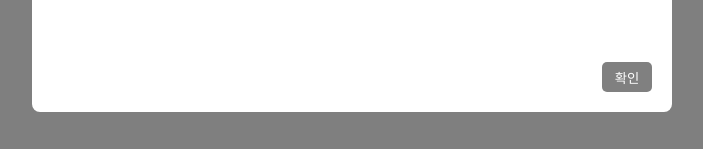
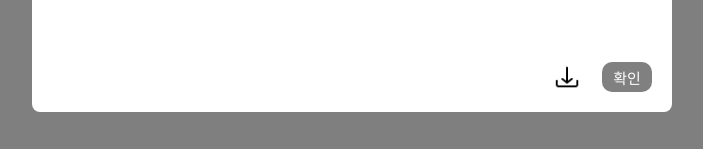
Before and after one commit to SWPC-caffeine/Ppurio-frontend, a React (Create React App) app: page /image in a window 1280 px wide. Shown: the part 648-797 px from the top of the page, without its empty margins (288-991 px from the left). Built offline with nearby package versions, Linux system fonts and the light colour scheme.

Commit message:
add loading Spinner

```diff
--- a/src/ImagePage.js
+++ b/src/ImagePage.js
@@ -11,6 +11,8 @@ const ImagePage = ({ onClose }) => {
         <div className="imagePreview">
           <img src={require('./image/imageExample.jpeg')} alt="생성된 이미지" />  {/* 이미지 파일 경로 수정 */}
         </div>
+        {/*이미지 저장 버튼*/}
+        <button className = "imageSaveButton" img = "src/imageDownload.png" onClick={onClose}></button>
         {/* 확인 버튼 */}
         <button className="confirmButton" onClick={onClose}>확인</button>
       </div>
--- a/src/MainScreen.js
+++ b/src/MainScreen.js
@@ -4,6 +4,7 @@ import { FontAwesomeIcon } from '@fortawesome/react-fontawesome';
 import { faTrashAlt } from '@fortawesome/free-solid-svg-icons';
 import NextPage from './NextPage';
 import ImagePage from './ImagePage';
+import LoadingSpinner from './loadingSpinner'; // 로딩 스피너 임포트
 
 const MainScreen = () => {
   const [file, setFile] = useState(null);
@@ -12,6 +13,7 @@ const MainScreen = () => {
   const fileInputRef = useRef(null);
   const [isModalOpen, setIsModalOpen] = useState(false);
   const [view, setView] = useState('next');
+  const [isLoading, setIsLoading] = useState(false); // 로딩 상태 추가
 
   const handleFileChange = (file) => {
     if (file) {
@@ -33,6 +35,7 @@ const MainScreen = () => {
       return;
     }
 
+    setIsLoading(true); // 업로드 시작 시 로딩 상태 활성화
     const formData = new FormData();
     formData.append("file", file);  // PDF 파일 추가
     formData.append("userText", userText);  // 사용자 텍스트 추가
@@ -51,6 +54,8 @@ const MainScreen = () => {
       console.error("업로드 중 오류 발생:", error);
       // pdf에서 추출한 문자가 8192자가 넘으면 gpt의 요약 input으로 넣을 수가 없음
       alert("파일 업로드에 실패했습니다. 사유: 아마 pdf의 내용이 너무 많아서 그럴 것임(동건)");
+    } finally {
+      setIsLoading(false); // 업로드 완료 후 로딩 상태 비활성화
     }
   };
 
@@ -140,6 +145,8 @@ const MainScreen = () => {
 
       <button className="nextButton" onClick={handleNextClick}>다음</button>
 
+      {isLoading && <LoadingSpinner />} {/* 로딩 중일 때 로딩 스피너 표시 */}
+
       {isModalOpen && view === 'next' && <NextPage onNext={handleNextPage} onClose={handleCloseModal} />}
       {isModalOpen && view === 'image' && <ImagePage onClose={handleCloseModal} />}
     </div>
--- a/src/css/ImagePage.css
+++ b/src/css/ImagePage.css
@@ -67,12 +67,36 @@
   height: 30px;
   background-color: gray;
   border: none;
-  border-radius: 5px;
+  border-radius: 10px;
   color: white;
   cursor: pointer;
+  font-size: 15px;
 }
 
 .confirmButton:hover {
   background-color: rgb(72, 72, 72);
   color: rgb(140, 140, 140);
 }
+
+/* 이미지 저장 버튼 */
+/* 이미지 저장 버튼 */
+.imageSaveButton {
+  position: absolute;
+  bottom: 20px;   /* 화면 하단에 배치 */
+  right: 80px;    /* 확인 버튼 왼쪽에 배치 (확인 버튼 크기와 약간의 여백 고려) */
+  width: 50px;    /* 확인 버튼과 동일한 너비 */
+  height: 30px;   /* 확인 버튼과 동일한 높이 */
+  background-image: url('../image/imageDownload.png');
+  background-size: contain;
+  background-repeat: no-repeat;
+  background-position: center;
+  border: none;
+  cursor: pointer;
+  border-radius: 10px;
+  outline: none;
+  background-color: #fff;
+}
+
+.imageSaveButton:hover {
+  background-color: rgb(185, 185, 185);
+}
--- a/src/css/NextPage.css
+++ b/src/css/NextPage.css
@@ -59,8 +59,13 @@
   right: 20px;    /* Align to the right */
   background-color: #666;
   color: #fff;
-  padding: 10px 20px;
+  padding: 5px 10px;  /* 패딩을 줄여서 글자 크기에 맞게 조정 */
   border: none;
-  border-radius: 5px;
+  border-radius: 10px;
   cursor: pointer;
+  font-size: 14px;  /* 글자 크기를 줄여서 버튼에 맞추기 */
+  width: auto;  /* 버튼 너비를 자동으로 조정 */
+  height: auto; /* 버튼 높이를 자동으로 조정 */
+  min-width: 50px; /* 최소 너비 설정 */
+  min-height: 30px; /* 최소 높이 설정 */
 }
--- a/src/loadingSpinner.js
+++ b/src/loadingSpinner.js
@@ -1,6 +1,6 @@
 // LoadingSpinner.js
 import React from 'react';
-import './css/LoadingSpinner.css';
+import './css/loadingSpinner.css';
 
 const LoadingSpinner = () => {
   return (
```
Also changed, not shown: src/image/imageDownload.png (added).
